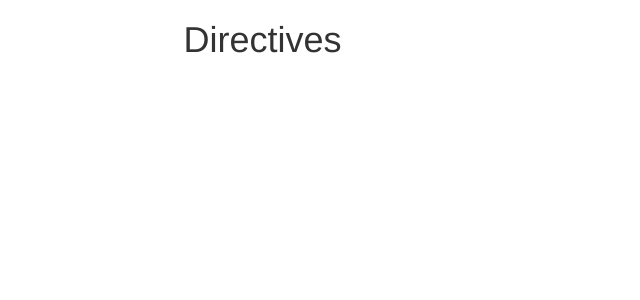
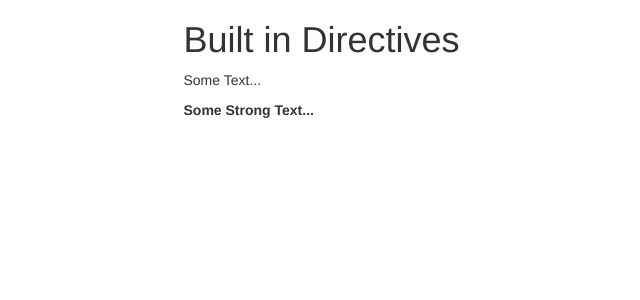
Before and after one commit to smarigowda/vuejs-cli-udemy, a Vue app: page / in a window 1280 px wide. Shown: the top 300 px of the page, without its empty margins (179-819 px from the left). Built offline with nearby package versions, Linux system fonts and the light colour scheme; a web font is replaced by a local one.

Commit message:
built in directives

```diff
--- a/src/App.vue
+++ b/src/App.vue
@@ -2,7 +2,9 @@
     <div class="container">
         <div class="row">
             <div class="col-xs-12 col-sm-8 col-sm-offset-2 col-md-6 col-md-offset-3">
-                <h1>Directives</h1>
+                <h1>Built in Directives</h1>
+                <p v-text="'Some Text...'"></p>
+                <p v-html="'<strong>Some Strong Text...</strong>'"></p>
             </div>
         </div>
     </div>
```
